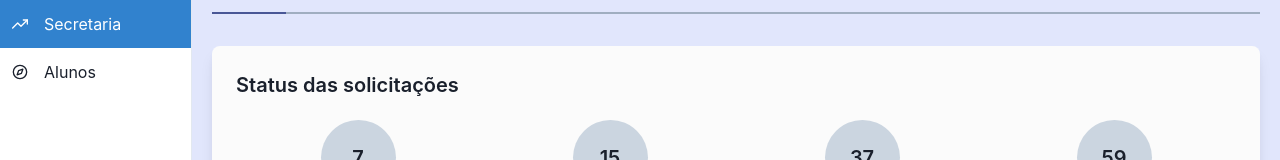
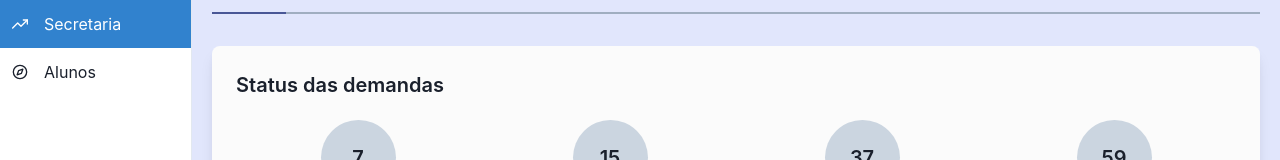
Before and after one commit to Lucasl3/academic-front, a React (Create React App) app: page /dashboard/secretaria in a window 1280 px wide. Shown: the part 128-288 px from the top of the page. Built offline with nearby package versions, Linux system fonts and the light colour scheme; no server answers; sample sign-in values are in the browser's storage.

Commit message:
fix: wrong text

```diff
--- a/src/pages/Dashboard/Secretaria/Home.tsx
+++ b/src/pages/Dashboard/Secretaria/Home.tsx
@@ -19,7 +19,7 @@ const SecretariaHome = () => {
       <Stack>
         <Stack boxShadow="lg" rounded="lg" p="6" bg="#FBFBFB" gap={5}>
           <Text fontSize="xl" fontWeight="semibold">
-            Status das solicitações
+            Status das demandas
           </Text>
           <HStack flexWrap="wrap" align="flex-start">
             <NumberCaption number={7} caption="Não atendidas" flex={1} />
```
